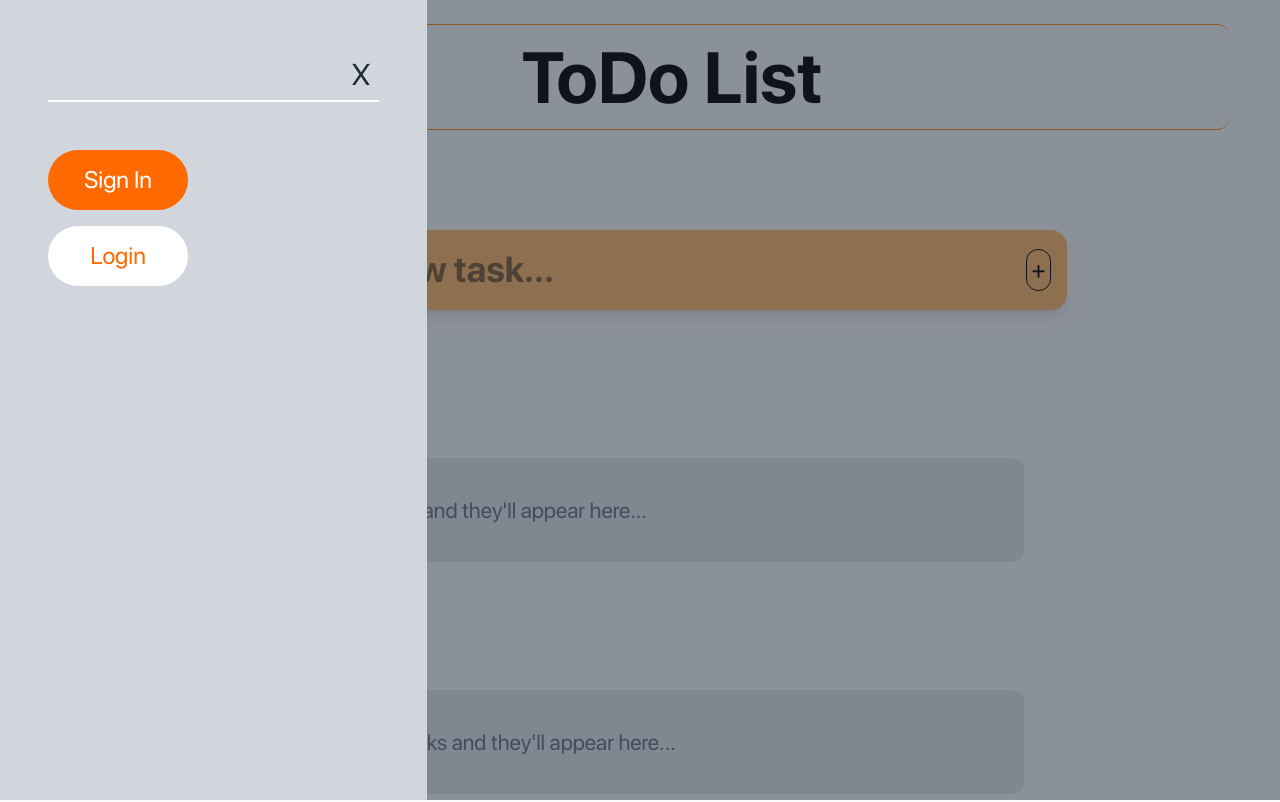
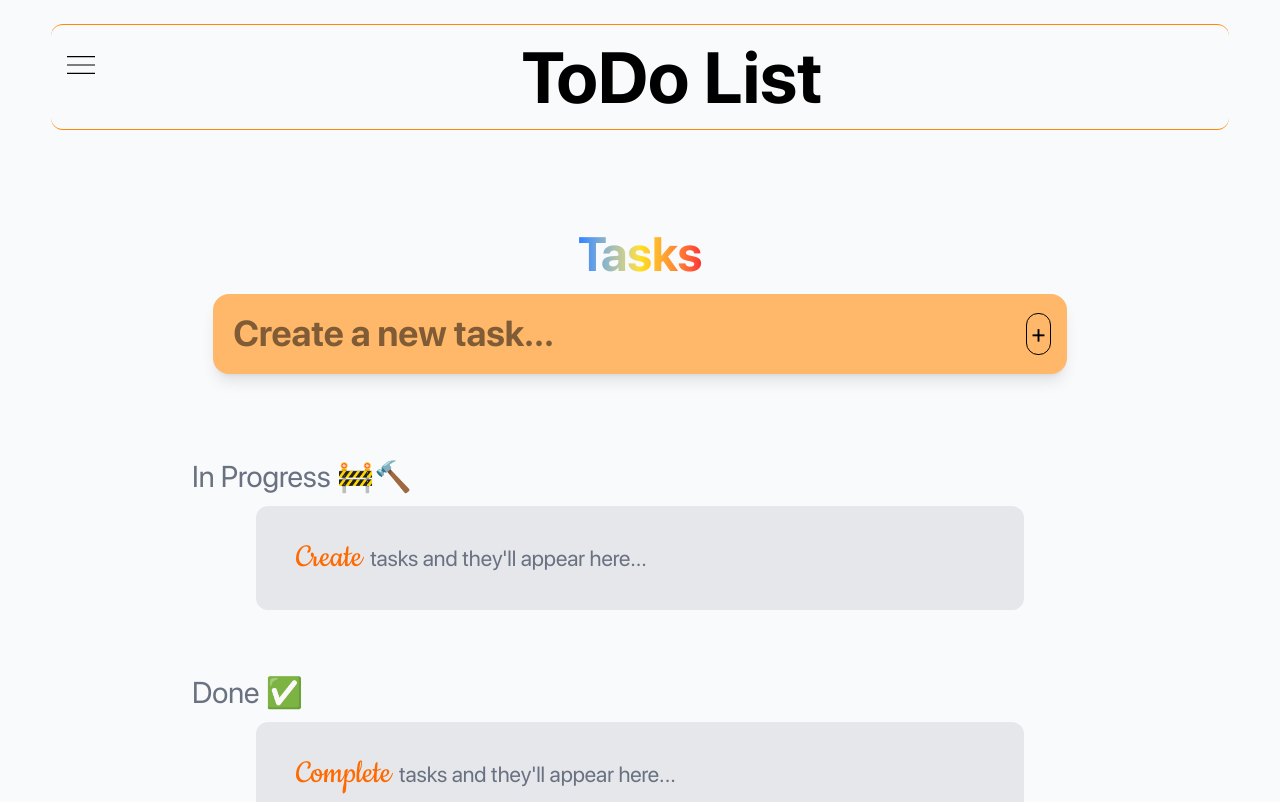
Before and after one commit to Kosi07/todo-list-app, a Next.js app: page / in a window 1280 px wide. Shown: the top 802 px of the page. Built offline with nearby package versions, Linux system fonts and the light colour scheme.

Commit message:
minor styling changes

```diff
--- a/app/layout.js
+++ b/app/layout.js
@@ -11,7 +11,7 @@ export default function RootLayout({ children }) {
     <html lang='en'>
       <body
         className={`antialiased ${sfPro.className} items-center bg-gray-50 w-screen
-                    flex flex-col gap-14 sm:gap-16 md:gap-22 lg:gap-25`}
+                    flex flex-col gap-10 sm:gap-16 md:gap-22 lg:gap-25`}
       >
         {children}
       </body>
--- a/app/page.js
+++ b/app/page.js
@@ -14,7 +14,7 @@ export default function Home() {
 
   const [doneTasks, setDoneTasks] = useState([]); //state for done tasks
 
-  const [moveIn, setMoveIn] = useState(true);
+  const [moveIn, setMoveIn] = useState(false);
 
   return (
     <>
@@ -30,6 +30,10 @@ export default function Home() {
               onClick={()=>setMoveIn(false)}
         ></div>
 
+        <h1 className="text-4xl sm:text-5xl font-bold bg-gradient-to-r from-blue-500 via-yellow-300 via-50% to-red-500 bg-clip-text text-transparent">
+          Tasks
+        </h1>
+
         <CreateNewTask undoneTasks={undoneTasks} setUndoneTasks={setUndoneTasks} />
 
         <NotDone doneTasks={doneTasks} setDoneTasks={setDoneTasks} undoneTasks={undoneTasks} setUndoneTasks={setUndoneTasks} />
--- a/components/NotDone.jsx
+++ b/components/NotDone.jsx
@@ -6,8 +6,8 @@ import { cookie } from '@/hooks/useSpecialFonts';
 
 const NotDone = ({ undoneTasks, doneTasks, setDoneTasks, setUndoneTasks }) => {
   return (
-     <div className='my-8 w-full flex flex-col items-center gap-3'>
-        <span className='text-start w-7/10 text-2xl lg:text-3xl text-gray-500'>Not Done ❌</span>
+     <div className='my-4 w-full flex flex-col items-center gap-3'>
+        <span className='text-start w-7/10 text-2xl lg:text-3xl text-gray-500'>In Progress 🚧🔨</span>
 
         <div className='tasks flex flex-col items-center gap-4 w-6/10 min-w-[340px]'>
             {
```
Also changed, not shown: 1 other file (tests, documents, lock files or other folders).
